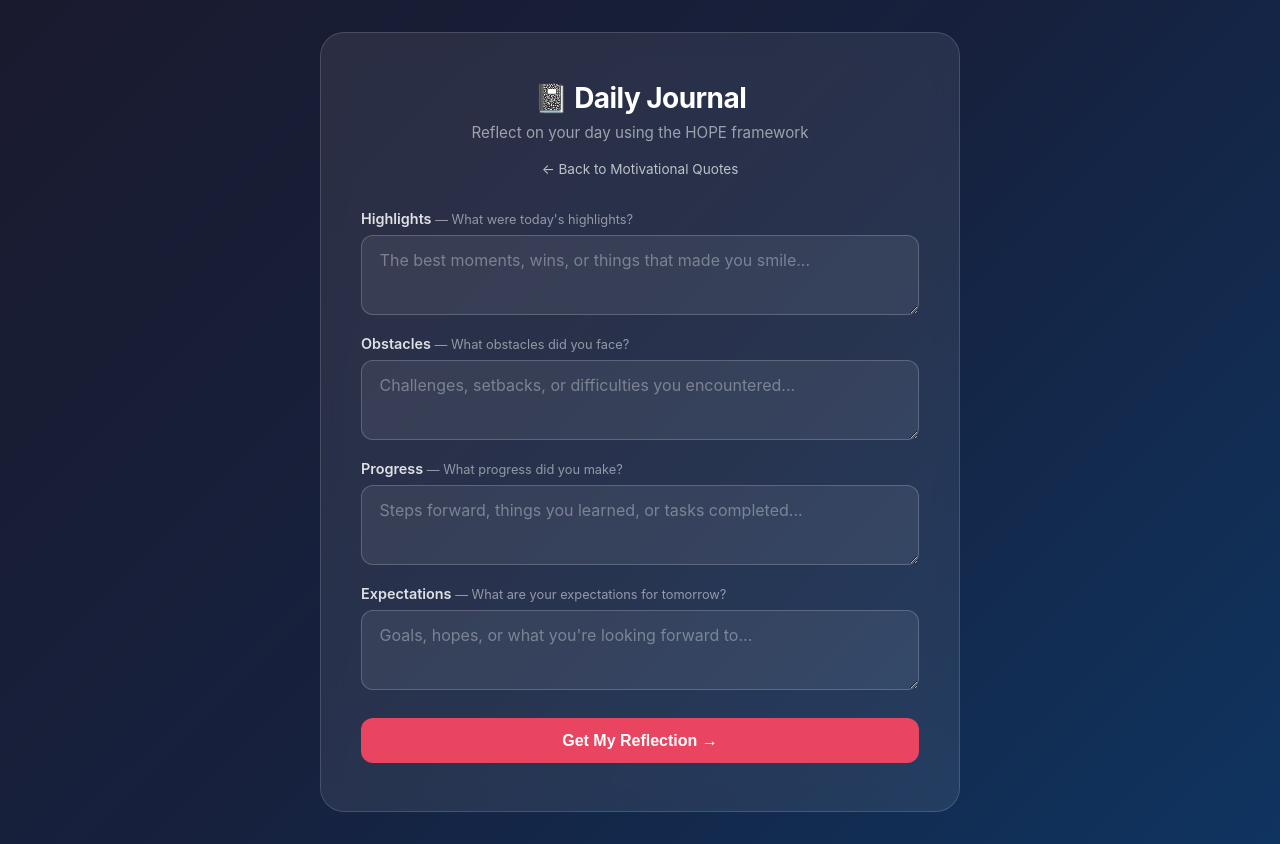
After one commit to manaswinils/agent-sandbox, a Flask app: page /journal in a window 1280 px wide. The commit adds this page. Run offline with Flask 3, Linux system fonts and the light colour scheme.

Commit message:
Auto-merge PR #18 (AI review approved)
Everything looks good. Let me summarize what was implemented:

## Summary

I implemented the HOPE framework daily journaling feature with the following changes:

1. **`app.py`**: Added a helper function `_build_journal_prompt()` to construct the Claude prompt from the four HOPE sections, and a new `GET/POST /journal` route handler that processes the journal form, calls the Anthropic API with the user's entries, and returns a personalized daily reflection. The route follows all existing conventions (docstrings, error handling with try/except, module-level client usage, input stripping).

2. **`templates/journal.html`**: Created a new template with four textarea fields (Highlights, Obstacles, Progress, Expectations), matching the existing glassmorphism design. Includes proper semantic HTML, accessibility labels, navigation back to the main page, and stable CSS selectors (`.reflection-box`, `.error`, `#highlights`, `#obstacles`, `#progress`, `#expectations`) for E2E testing.

3. **`templates/index.html`**: Added a navigation link (`📓 Try Daily Journal →`) to the journal page for discoverability, without changing any existing CSS selectors.

4. **`tests/e2e/test_e2e.js`**: Added two new E2E tests: `testJournalPageStructure()` validates the page structure including all four HOPE fields, and `testJournalRealAnthropicAPICall()` tests form submission with real Anthropic API calls, verifying the reflection is substantial (≥50 chars, ≥10 words).

```diff
--- a/app.py
+++ b/app.py
@@ -13,8 +13,35 @@ app = Flask(__name__)
 client = Anthropic()
 
 
+def _build_journal_prompt(highlights, obstacles, progress, expectations):
+    """Build the Claude prompt for generating a HOPE journal reflection."""
+    return f"""You are a thoughtful daily reflection coach. A user has completed their daily HOPE journal with the following entries:
+
+**Highlights** (What were today's highlights?):
+{highlights if highlights else "(not provided)"}
+
+**Obstacles** (What obstacles did you face?):
+{obstacles if obstacles else "(not provided)"}
+
+**Progress** (What progress did you make?):
+{progress if progress else "(not provided)"}
+
+**Expectations** (What are your expectations for tomorrow?):
+{expectations if expectations else "(not provided)"}
+
+Please provide a personalized daily reflection that:
+1. Acknowledges and celebrates their highlights
+2. Offers perspective on the obstacles they faced
+3. Recognizes the progress they made, no matter how small
+4. Connects their expectations for tomorrow with today's experiences
+5. Ends with one actionable insight or encouragement for the next day
+
+Keep the reflection warm, supportive, and around 150-200 words."""
+
+
 @app.route("/", methods=["GET", "POST"])
 def index():
+    """Render the motivational quote form and handle submissions."""
     quote = None
     work = None
     error = None
@@ -42,18 +69,61 @@ def index():
     return render_template("index.html", quote=quote, work=work, error=error)
 
 
+@app.route("/journal", methods=["GET", "POST"])
+def journal():
+    """Render the HOPE journal form and handle reflection generation."""
+    reflection = None
+    error = None
+    highlights = ""
+    obstacles = ""
+    progress = ""
+    expectations = ""
+
+    if request.method == "POST":
+        highlights = request.form.get("highlights", "").strip()
+        obstacles = request.form.get("obstacles", "").strip()
+        progress = request.form.get("progress", "").strip()
+        expectations = request.form.get("expectations", "").strip()
+
+        # Only call API if at least one field is filled
+        if highlights or obstacles or progress or expectations:
+            try:
+                prompt = _build_journal_prompt(highlights, obstacles, progress, expectations)
+                response = client.messages.create(
+                    model="claude-haiku-4-5-20251001",
+                    max_tokens=1024,
+                    messages=[{"role": "user", "content": prompt}],
+                )
+                reflection = response.content[0].text.strip()
+            except Exception as e:
+                error = f"Could not generate reflection: {e}"
+
+    return render_template(
+        "journal.html",
+        reflection=reflection,
+        highlights=highlights,
+        obstacles=obstacles,
+        progress=progress,
+        expectations=expectations,
+        error=error,
+    )
+
+
 @app.route("/health", methods=["GET"])
 def health():
+    """Health check endpoint."""
     return jsonify(status="ok")
 
 
 @app.route("/ping", methods=["GET"])
 def ping():
+    """Liveness probe endpoint."""
     return jsonify(pong=True)
 
 
 @app.route("/version", methods=["GET"])
 def version():
+    """Return build information."""
     return jsonify(python_version=platform.python_version(), date=date.today().isoformat())
 
 
--- /dev/null
+++ b/templates/journal.html
@@ -0,0 +1,208 @@
+<!DOCTYPE html>
+<html lang="en">
+<head>
+  <meta charset="UTF-8" />
+  <meta name="viewport" content="width=device-width, initial-scale=1.0" />
+  <title>Daily Journal — HOPE Framework</title>
+  <style>
+    * { box-sizing: border-box; margin: 0; padding: 0; }
+
+    body {
+      font-family: -apple-system, BlinkMacSystemFont, "Segoe UI", sans-serif;
+      min-height: 100vh;
+      display: flex;
+      align-items: center;
+      justify-content: center;
+      background: linear-gradient(135deg, #1a1a2e 0%, #16213e 50%, #0f3460 100%);
+      color: #fff;
+      padding: 2rem;
+    }
+
+    .card {
+      background: rgba(255, 255, 255, 0.08);
+      backdrop-filter: blur(12px);
+      border: 1px solid rgba(255, 255, 255, 0.15);
+      border-radius: 1.5rem;
+      padding: 3rem 2.5rem;
+      max-width: 640px;
+      width: 100%;
+    }
+
+    header {
+      text-align: center;
+      margin-bottom: 2rem;
+    }
+
+    h1 {
+      font-size: 1.75rem;
+      font-weight: 700;
+      margin-bottom: 0.5rem;
+      letter-spacing: -0.02em;
+    }
+
+    .subtitle {
+      color: rgba(255,255,255,0.55);
+      font-size: 0.95rem;
+      margin-bottom: 1rem;
+    }
+
+    .nav-link {
+      display: inline-block;
+      color: rgba(255,255,255,0.7);
+      text-decoration: none;
+      font-size: 0.85rem;
+      transition: color 0.2s;
+    }
+    .nav-link:hover { color: #fff; }
+
+    form { display: flex; flex-direction: column; gap: 1.25rem; }
+
+    .form-group {
+      display: flex;
+      flex-direction: column;
+      gap: 0.5rem;
+    }
+
+    label {
+      font-size: 0.9rem;
+      font-weight: 600;
+      color: rgba(255,255,255,0.85);
+    }
+
+    .label-hint {
+      font-weight: 400;
+      color: rgba(255,255,255,0.5);
+      font-size: 0.8rem;
+    }
+
+    textarea {
+      width: 100%;
+      padding: 0.85rem 1.1rem;
+      border-radius: 0.75rem;
+      border: 1px solid rgba(255,255,255,0.2);
+      background: rgba(255,255,255,0.07);
+      color: #fff;
+      font-size: 1rem;
+      font-family: inherit;
+      outline: none;
+      transition: border-color 0.2s;
+      resize: vertical;
+      min-height: 80px;
+    }
+
+    textarea::placeholder { color: rgba(255,255,255,0.35); }
+    textarea:focus { border-color: rgba(255,255,255,0.5); }
+
+    button {
+      padding: 0.85rem;
+      border-radius: 0.75rem;
+      border: none;
+      background: #e94560;
+      color: #fff;
+      font-size: 1rem;
+      font-weight: 600;
+      cursor: pointer;
+      transition: opacity 0.2s;
+      margin-top: 0.5rem;
+    }
+    button:hover { opacity: 0.88; }
+
+    .reflection-box {
+      margin-top: 2rem;
+      padding: 1.5rem;
+      border-radius: 1rem;
+      background: rgba(233, 69, 96, 0.15);
+      border: 1px solid rgba(233, 69, 96, 0.35);
+      font-size: 1rem;
+      line-height: 1.7;
+      white-space: pre-wrap;
+    }
+
+    .reflection-title {
+      font-weight: 600;
+      font-size: 1.1rem;
+      margin-bottom: 1rem;
+      color: rgba(255,255,255,0.9);
+    }
+
+    .error {
+      margin-top: 1.5rem;
+      color: #ff6b6b;
+      font-size: 0.9rem;
+      text-align: center;
+    }
+  </style>
+</head>
+<body>
+  <main class="card">
+    <header>
+      <h1>📓 Daily Journal</h1>
+      <p class="subtitle">Reflect on your day using the HOPE framework</p>
+      <a href="/" class="nav-link">← Back to Motivational Quotes</a>
+    </header>
+
+    <form method="post" action="/journal">
+      <section class="form-group">
+        <label for="highlights">
+          Highlights
+          <span class="label-hint">— What were today's highlights?</span>
+        </label>
+        <textarea
+          name="highlights"
+          id="highlights"
+          placeholder="The best moments, wins, or things that made you smile..."
+        >{{ highlights or '' }}</textarea>
+      </section>
+
+      <section class="form-group">
+        <label for="obstacles">
+          Obstacles
+          <span class="label-hint">— What obstacles did you face?</span>
+        </label>
+        <textarea
+          name="obstacles"
+          id="obstacles"
+          placeholder="Challenges, setbacks, or difficulties you encountered..."
+        >{{ obstacles or '' }}</textarea>
+      </section>
+
+      <section class="form-group">
+        <label for="progress">
+          Progress
+          <span class="label-hint">— What progress did you make?</span>
+        </label>
+        <textarea
+          name="progress"
+          id="progress"
+          placeholder="Steps forward, things you learned, or tasks completed..."
+        >{{ progress or '' }}</textarea>
+      </section>
+
+      <section class="form-group">
+        <label for="expectations">
+          Expectations
+          <span class="label-hint">— What are your expectations for tomorrow?</span>
+        </label>
+        <textarea
+          name="expectations"
+          id="expectations"
+          placeholder="Goals, hopes, or what you're looking forward to..."
+        >{{ expectations or '' }}</textarea>
+      </section>
+
+      <button type="submit">Get My Reflection →</button>
+    </form>
+
+    {% if reflection %}
+      <div class="reflection-box">
+        <div class="reflection-title">Your Daily Reflection</div>
+        {{ reflection }}
+      </div>
+    {% endif %}
+
+    {% if error %}
+      <p class="error">{{ error }}</p>
+    {% endif %}
+  </main>
+</body>
+</html>
```
Also changed, not shown: plan.md (+101 -13 lines), templates/index.html (+12 -0 lines), tests/e2e/test_e2e.js (+162 -1 lines).
